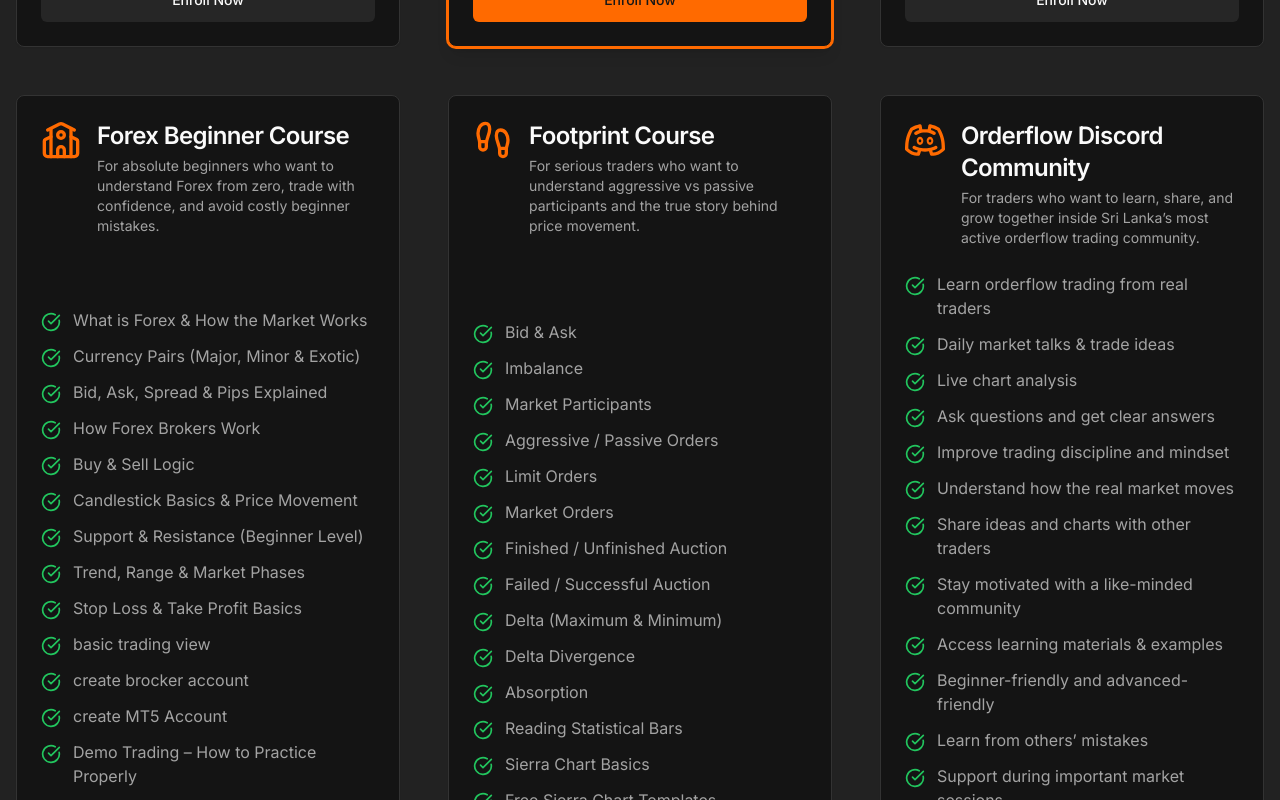
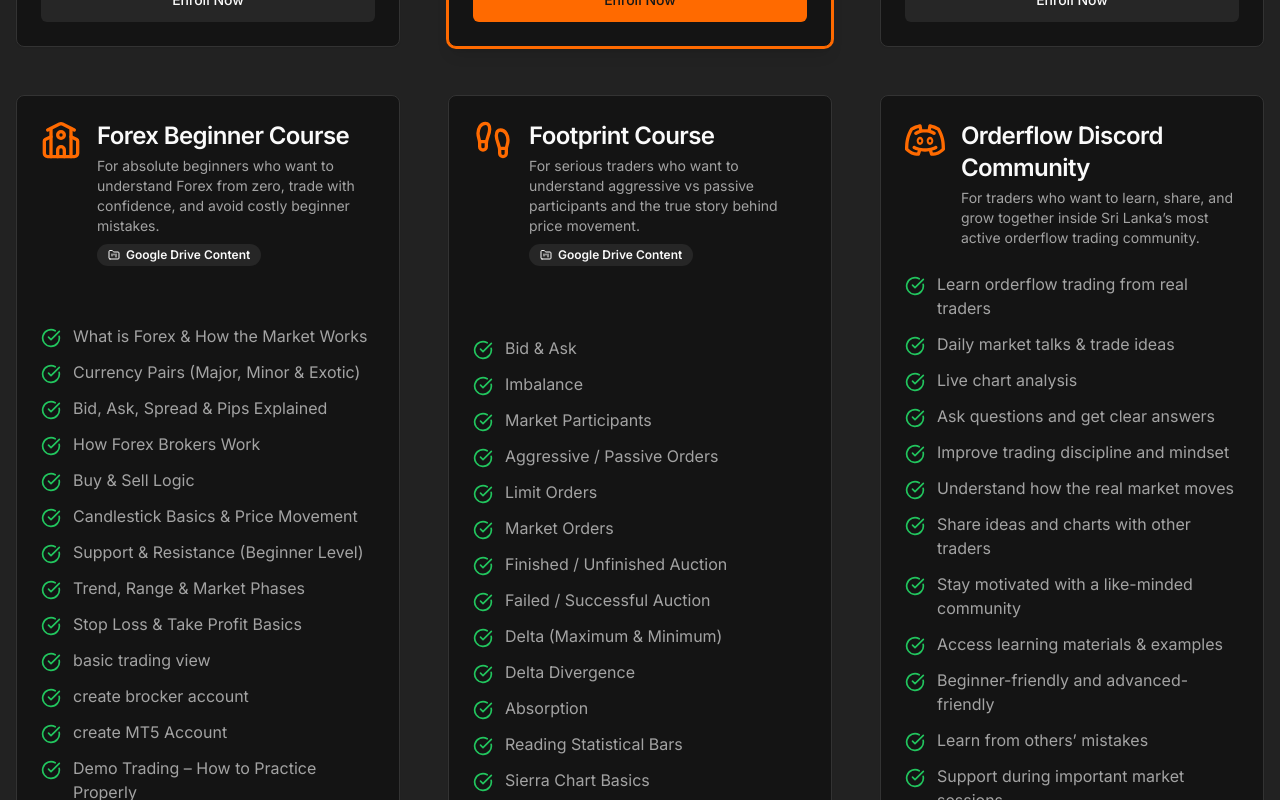
Before and after one commit to samithw/darktweb, a Next.js app: page / in a window 1280 px wide. Shown: the part 1860-2660 px from the top of the page. Built offline with nearby package versions, Linux system fonts and the light colour scheme.

Commit message:
Forex Beginner Course and Footprint Course are based on materials shared

```diff
--- a/src/components/page/mentorships-section.tsx
+++ b/src/components/page/mentorships-section.tsx
@@ -2,8 +2,10 @@
 import Link from 'next/link';
 import { Card, CardContent, CardDescription, CardFooter, CardHeader, CardTitle } from '@/components/ui/card';
 import { Button } from '@/components/ui/button';
-import { CheckCircle, Gift } from 'lucide-react';
+import { CheckCircle, Gift, FolderKanban } from 'lucide-react';
 import { mentorships, commonBenefits } from '@/lib/data.tsx';
+import { Badge } from '@/components/ui/badge';
+import { cn } from '@/lib/utils';
 
 export default function MentorshipsSection() {
     return (
@@ -29,6 +31,12 @@ export default function MentorshipsSection() {
                                 <div>
                                     <CardTitle className="text-2xl">{mentorship.title}</CardTitle>
                                     <CardDescription className="mt-1">{mentorship.description}</CardDescription>
+                                    {mentorship.isGoogleDriveCourse && (
+                                        <Badge variant="secondary" className="mt-2">
+                                            <FolderKanban className="h-3 w-3 mr-1.5" />
+                                            Google Drive Content
+                                        </Badge>
+                                    )}
                                 </div>
                             </div>
                         </CardHeader>
--- a/src/lib/data.tsx
+++ b/src/lib/data.tsx
@@ -127,6 +127,7 @@ export const mentorships = [
       'For absolute beginners who want to understand Forex from zero, trade with confidence, and avoid costly beginner mistakes.',
     price: '7500 LKR',
     priceDescription: 'Your first step into Forex',
+    isGoogleDriveCourse: true,
     features: [
       'What is Forex & How the Market Works',
       'Currency Pairs (Major, Minor & Exotic)',
@@ -152,6 +153,7 @@ export const mentorships = [
       'For serious traders who want to understand aggressive vs passive participants and the true story behind price movement.',
     price: '9999 LKR',
     priceDescription: 'Unlock market internals',
+    isGoogleDriveCourse: true,
     features: [
       'Bid & Ask',
       'Imbalance',
```
